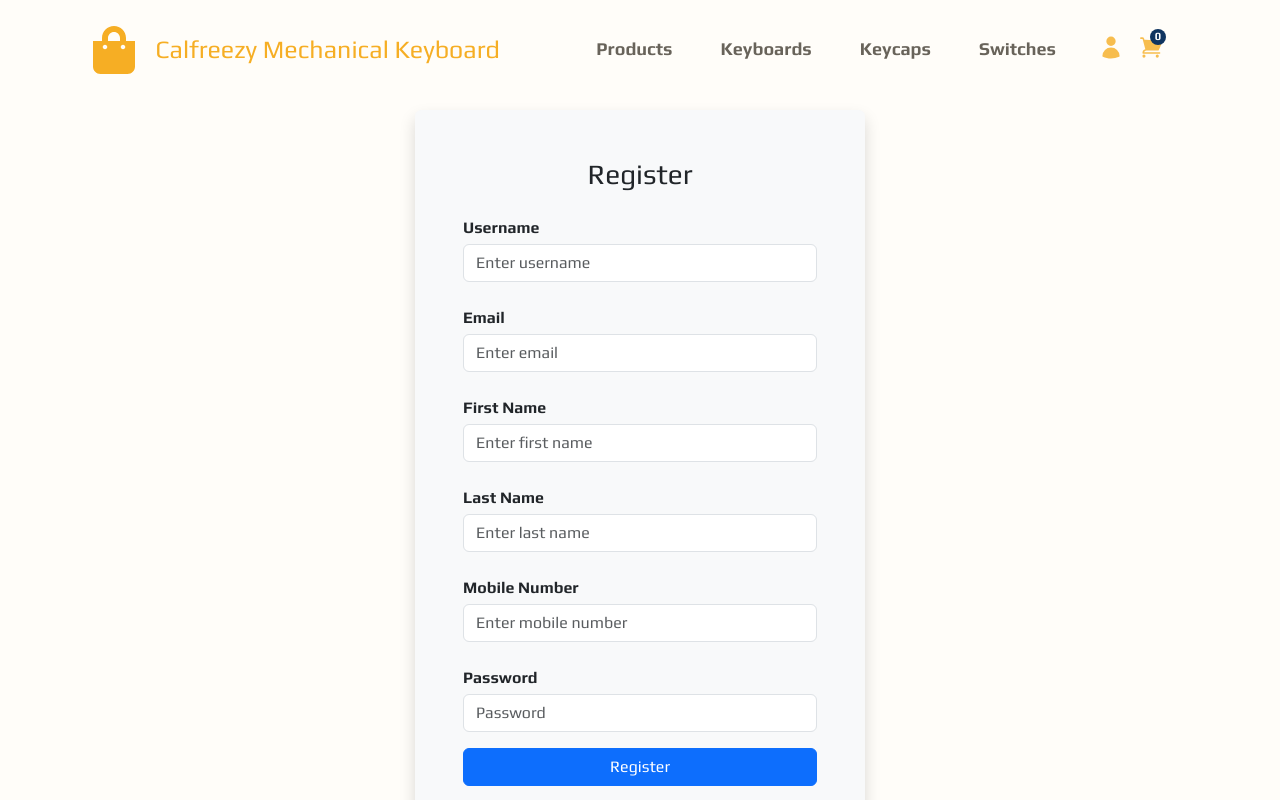
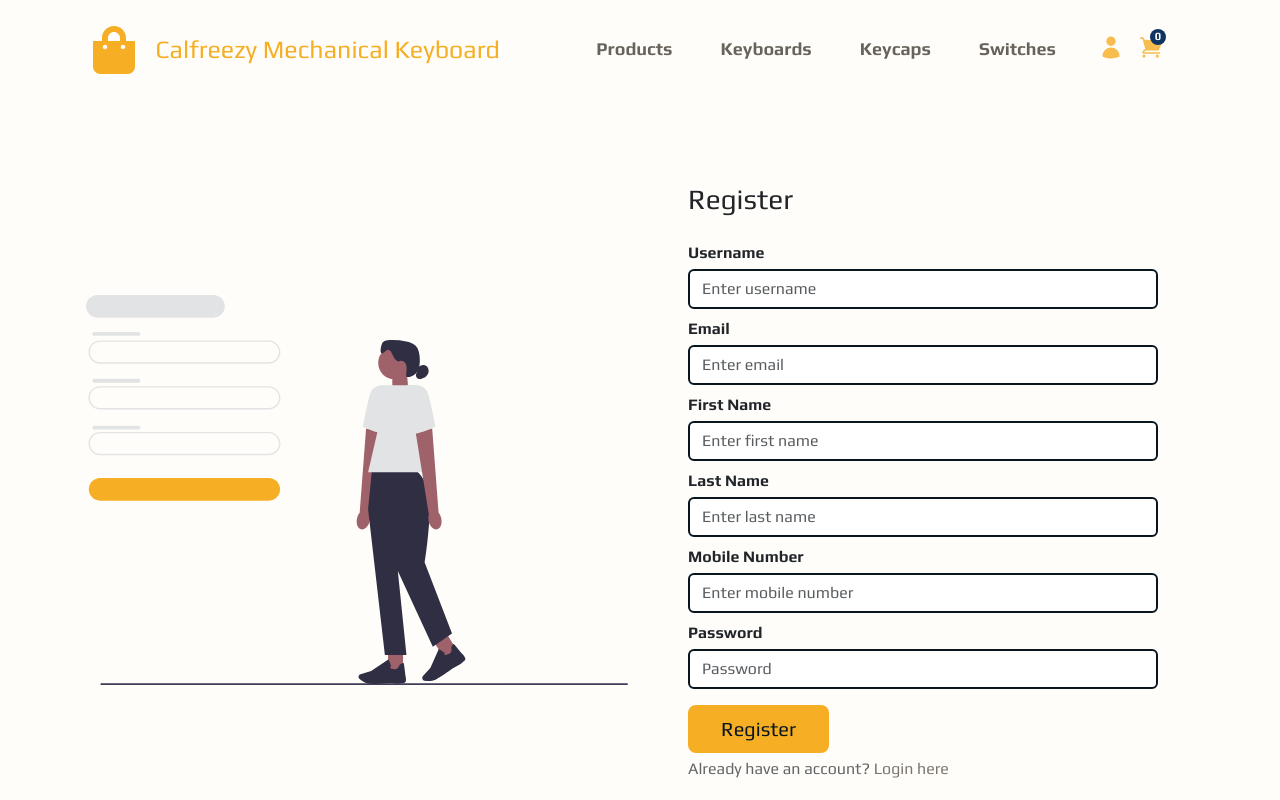
Before and after one commit to vijay-72-CMK/container-microfrontend, a React app: page /signUp in a window 1280 px wide. Shown: the top 800 px of the page. Built offline with nearby package versions, Linux system fonts and the light colour scheme.

Commit message:
Login and signup revamp

```diff
--- a/src/components/CustomButtonComponent/CustomButton.css
+++ b/src/components/CustomButtonComponent/CustomButton.css
@@ -3,10 +3,12 @@
   color: var(--accent);
   transition: all 100ms ease-in;
   width: max-content;
+  height: max-content;
   display: flex;
   align-items: center;
   gap: 0.5em;
 }
+
 .btn-flat:hover {
   background-color: var(--primary) !important;
   color: var(--accent);
--- a/src/components/CustomButtonComponent/CustomButton.jsx
+++ b/src/components/CustomButtonComponent/CustomButton.jsx
@@ -1,10 +1,15 @@
 import Button from "react-bootstrap/Button";
 import "./CustomButton.css";
 
-function CustomButton({ children, size }) {
+function CustomButton({ children, size, type }) {
   return (
     <>
-      <Button variant="flat" size={size}>
+      <Button
+        type={type}
+        variant="flat"
+        size={size}
+        className="d-flex justify-content-center"
+      >
         {children}
       </Button>
     </>
--- a/src/index.css
+++ b/src/index.css
@@ -1,5 +1,5 @@
 @import url("https://fonts.googleapis.com/css2?family=Montserrat:ital,wght@0,100;0,200;0,300;0,400;0,500;0,600;0,700;0,800;0,900;1,100;1,200;1,300;1,400;1,500;1,600;1,700;1,800;1,900&family=Play:wght@400;700&display=swap");
-
+/*#f6ae24*/
 body {
   font-family: "Play", sans-serif !important;
   --primary: rgba(246, 174, 36, 1);
--- a/src/pages/Login/Login.css
+++ b/src/pages/Login/Login.css
@@ -11,3 +11,23 @@
   margin-bottom: 10px;
   text-align: center;
 }
+.borderBlack {
+  border: 2px solid var(--accent);
+}
+.btnContainer > button {
+  width: 30%;
+}
+.bottomLinkContainer {
+  opacity: 0.7;
+  transition: all 250ms ease-out;
+}
+.bottomLinkContainer > p > a {
+  text-decoration: none;
+  color: var(--neutral);
+}
+
+.bottomLinkContainer:hover {
+  color: var(--accent);
+  text-decoration: underline;
+  opacity: 1;
+}
--- a/src/pages/Login/LoginForm.jsx
+++ b/src/pages/Login/LoginForm.jsx
@@ -1,8 +1,9 @@
 import { useContext, useEffect, useState } from "react";
 import { UserContext } from "../../contexts/UserContext";
 import { useNavigate, Link } from "react-router-dom";
-import { Form, Button, Container, Row, Col } from "react-bootstrap";
+import { Form, Button, Container, Row, Col, Image } from "react-bootstrap";
 import { ToastContainer, toast } from "react-toastify";
+import CustomButton from "../../components/CustomButtonComponent/CustomButton";
 import "react-toastify/dist/ReactToastify.css";
 import "./Login.css";
 import * as yup from "yup";
@@ -59,8 +60,11 @@ const LoginForm = () => {
   return (
     <Container className="d-flex align-items-center justify-content-center login-container">
       <Row>
-        <Col className="bg-light shadow rounded p-5 form-column">
-          <h3 className="text-center mb-4">Login</h3>
+        <Col xs={6}>
+          <Image src="login.svg" />
+        </Col>
+        <Col className="rounded p-5 form-column w-50" xs={6}>
+          <h3 className="mb-4">Login</h3>
           <Form onSubmit={handleSubmit}>
             {loginError && <div className="error-message">{loginError}</div>}
             <Form.Group className="mb-4" controlId="formBasicUsername">
@@ -69,7 +73,7 @@ const LoginForm = () => {
                 type="text"
                 name="username"
                 placeholder="Enter username"
-                className="form-input"
+                className="form-input borderBlack"
                 value={formData.username}
                 onChange={handleChange}
                 isInvalid={!!errors.username}
@@ -85,23 +89,23 @@ const LoginForm = () => {
                 type="password"
                 name="password"
                 placeholder="Password"
-                className="form-input"
                 value={formData.password}
                 onChange={handleChange}
                 isInvalid={!!errors.password}
+                className="form-input borderBlack"
               />
               <Form.Control.Feedback type="invalid">
                 {errors.password}
               </Form.Control.Feedback>
             </Form.Group>
 
-            <div className="d-grid gap-2">
-              <Button variant="primary" type="submit">
+            <div className="btnContainer">
+              <CustomButton size="lg" type="submit">
                 Login
-              </Button>
+              </CustomButton>
             </div>
 
-            <div className="mt-4 text-center">
+            <div className="mt-1 bottomLinkContainer">
               <p>
                 <Link to="/signUp">No account? Sign up here</Link>
               </p>
--- a/src/pages/Register/Register.jsx
+++ b/src/pages/Register/Register.jsx
@@ -1,8 +1,9 @@
 import { useState, useContext } from "react";
 import * as yup from "yup";
 import { Link } from "react-router-dom";
-import { Form, Button, Container, Row, Col } from "react-bootstrap";
+import { Form, Button, Container, Row, Col, Image } from "react-bootstrap";
 import { UserContext } from "../../contexts/UserContext";
+import CustomButton from "../../components/CustomButtonComponent/CustomButton";
 import { ToastContainer, toast } from "react-toastify";
 import "react-toastify/dist/ReactToastify.css";
 
@@ -95,13 +96,16 @@ const RegisterForm = () => {
   return (
     <Container className="d-flex align-items-center justify-content-center register-container">
       <Row>
-        <Col className="bg-light shadow rounded p-5 form-column">
-          <h3 className="text-center mb-4">Register</h3>
+        <Col xs={12} lg={6} className="d-flex align-items-center ">
+          <Image src="signUp.svg" />
+        </Col>
+        <Col className="rounded p-5 form-column w-50" xs={12} lg={6}>
+          <h3 className="mb-4">Register</h3>
           <Form onSubmit={handleSubmit}>
             {registerError && (
               <div className="error-message">{registerError}</div>
             )}
-            <Form.Group className="mb-4" controlId="formBasicUsername">
+            <Form.Group className="mb-2" controlId="formBasicUsername">
               <Form.Label className="mb-1">Username</Form.Label>
               <Form.Control
                 type="text"
@@ -110,13 +114,14 @@ const RegisterForm = () => {
                 value={formData.username}
                 onChange={handleChange}
                 isInvalid={!!errors.username}
+                className="borderBlack"
               />
               <Form.Control.Feedback type="invalid">
                 {errors.username}
               </Form.Control.Feedback>
             </Form.Group>
 
-            <Form.Group className="mb-4" controlId="formBasicEmail">
+            <Form.Group className="mb-2" controlId="formBasicEmail">
               <Form.Label className="mb-1">Email</Form.Label>
               <Form.Control
                 type="email"
@@ -125,13 +130,14 @@ const RegisterForm = () => {
                 value={formData.email}
                 onChange={handleChange}
                 isInvalid={!!errors.email}
+                className="borderBlack"
               />
               <Form.Control.Feedback type="invalid">
                 {errors.email}
               </Form.Control.Feedback>
             </Form.Group>
 
-            <Form.Group className="mb-4" controlId="formBasicFirstName">
+            <Form.Group className="mb-2" controlId="formBasicFirstName">
               <Form.Label className="mb-1">First Name</Form.Label>
               <Form.Control
                 type="text"
@@ -140,13 +146,14 @@ const RegisterForm = () => {
                 value={formData.firstName}
                 onChange={handleChange}
                 isInvalid={!!errors.firstName}
+                className="borderBlack"
               />
               <Form.Control.Feedback type="invalid">
                 {errors.firstName}
               </Form.Control.Feedback>
             </Form.Group>
 
-            <Form.Group className="mb-4" controlId="formBasicLastName">
+            <Form.Group className="mb-2" controlId="formBasicLastName">
               <Form.Label className="mb-1">Last Name</Form.Label>
               <Form.Control
                 type="text"
@@ -155,13 +162,14 @@ const RegisterForm = () => {
                 value={formData.lastName}
                 onChange={handleChange}
                 isInvalid={!!errors.lastName}
+                className="borderBlack"
               />
               <Form.Control.Feedback type="invalid">
                 {errors.lastName}
               </Form.Control.Feedback>
             </Form.Group>
 
-            <Form.Group className="mb-4" controlId="formBasicMobileNumber">
+            <Form.Group className="mb-2" controlId="formBasicMobileNumber">
               <Form.Label className="mb-1">Mobile Number</Form.Label>
               <Form.Control
                 type="text"
@@ -170,6 +178,7 @@ const RegisterForm = () => {
                 value={formData.mobileNumber}
                 onChange={handleChange}
                 isInvalid={!!errors.mobileNumber}
+                className="borderBlack"
               />
               <Form.Control.Feedback type="invalid">
                 {errors.mobileNumber}
@@ -185,19 +194,20 @@ const RegisterForm = () => {
                 value={formData.password}
                 onChange={handleChange}
                 isInvalid={!!errors.password}
+                className="borderBlack"
               />
               <Form.Control.Feedback type="invalid">
                 {errors.password}
               </Form.Control.Feedback>
             </Form.Group>
 
-            <div className="d-grid gap-2">
-              <Button variant="primary" type="submit">
+            <div className="btnContainer">
+              <CustomButton size="lg" type="submit">
                 Register
-              </Button>
+              </CustomButton>
             </div>
 
-            <div className="mt-4 text-center">
+            <div className="mt-1 bottomLinkContainer">
               <p>
                 Already have an account? <Link to="/login">Login here</Link>
               </p>
--- a/src/pages/Register/RegisterStyles.css
+++ b/src/pages/Register/RegisterStyles.css
@@ -16,3 +16,23 @@
   margin-bottom: 10px;
   text-align: center;
 }
+.borderBlack {
+  border: 2px solid var(--accent);
+}
+.btnContainer > button {
+  width: 30%;
+}
+.bottomLinkContainer {
+  opacity: 0.7;
+  transition: all 250ms ease-out;
+}
+.bottomLinkContainer > p > a {
+  text-decoration: none;
+  color: var(--neutral);
+}
+
+.bottomLinkContainer:hover {
+  color: var(--accent);
+  text-decoration: underline;
+  opacity: 1;
+}
```
Also changed, not shown: public/login.svg (added), public/signUp.svg (added).
